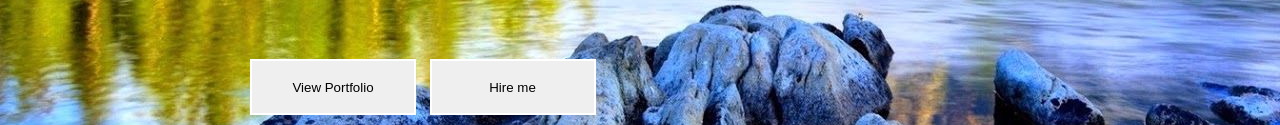
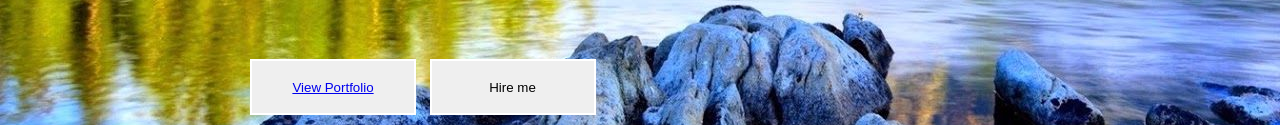
Before and after one commit to IT-Center-ZANGIOTA/Portfolio-Ismoiljonov_Ibrohim, a website: page Nature/Index.html in a window 1280 px wide. Shown: the part 827-952 px from the top of the page. Drawn offline with Linux system fonts and the light colour scheme.

Commit message:
Update Index.html

```diff
--- a/Nature/Index.html
+++ b/Nature/Index.html
@@ -17,7 +17,7 @@
 
             <p> <b> I am Ibrohim</b></p>
             <p><b>I can build beautiful responsive websites.</b></p>
-            <button type="submit" class="button">View Portfolio</button>
+            <button type="submit" class="button"><a href="https://it-center-zangiota.github.io/Portfolio-Ismoiljonov_Ibrohim/">View Portfolio</a></button>
             <button type="reset" class="button">Hire me</button>
         </div>
     </div>
```
